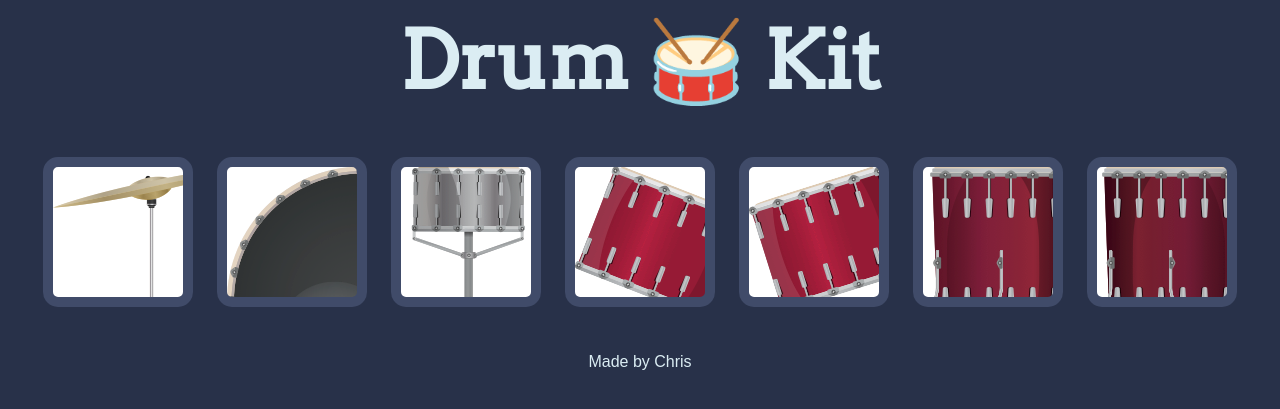
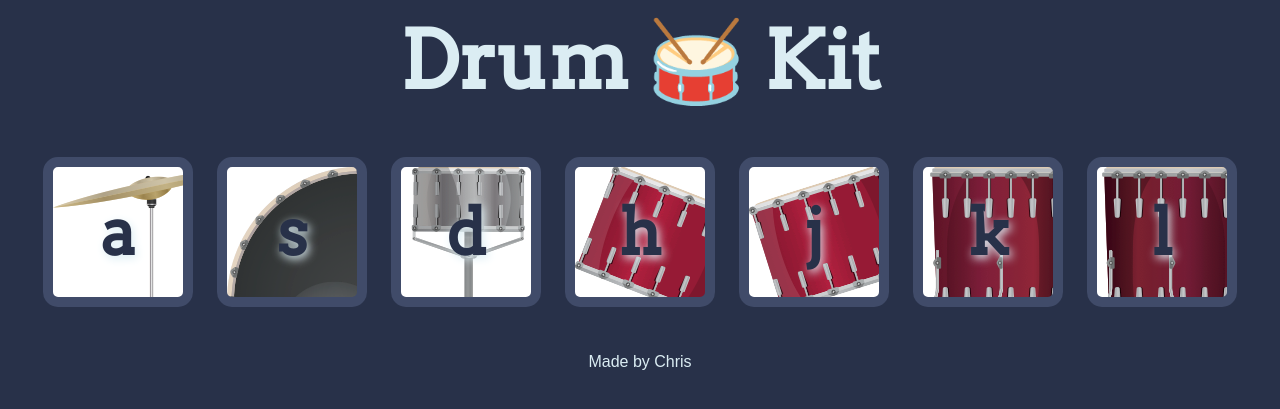
Before and after one commit to chrisdav6/drumKit, a PHP site: page /index.html in a window 1280 px wide. Shown: the part 209-618 px from the top of the page. Run offline with PHP 8.4, Linux system fonts and the light colour scheme.

Commit message:
styled letters and changed click event to mousedown

```diff
--- a/css/styles.css
+++ b/css/styles.css
@@ -70,10 +70,11 @@ footer {
 .drum {
   outline: none;
   border: 10px solid #404B69;
-  font-size: 5rem;
+  font-size: 4rem;
   font-family: 'Arvo', cursive;
   font-weight: 900;
-  color: transparent;
+  color: #283149;
+  text-shadow: 2px 3px 10px #DBEDF3;
   border-radius: 15px;
   display: inline-block;
   width: 150px;
--- a/js/index.js
+++ b/js/index.js
@@ -47,7 +47,7 @@ function switching(switchVar) {
 
 //Handle Clicks
 drums.forEach(function(drum) {
-  drum.addEventListener("click", function(e) {
+  drum.addEventListener("mousedown", function(e) {
     let keyLetter = e.target.innerText;
     // let keyLetter = e.target.classList[0]; Another way to select by class "w"
     console.log(keyLetter);
```
